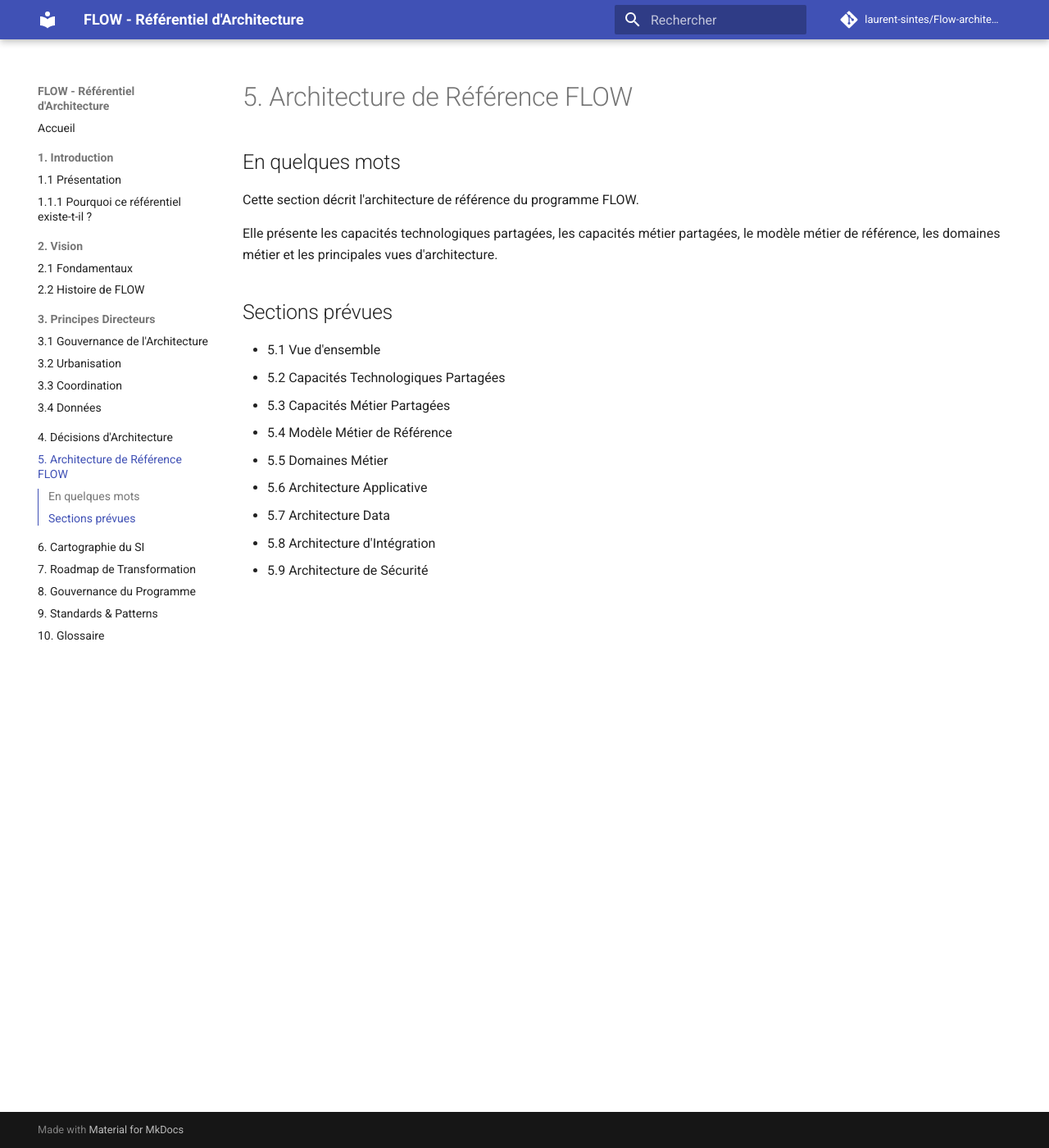
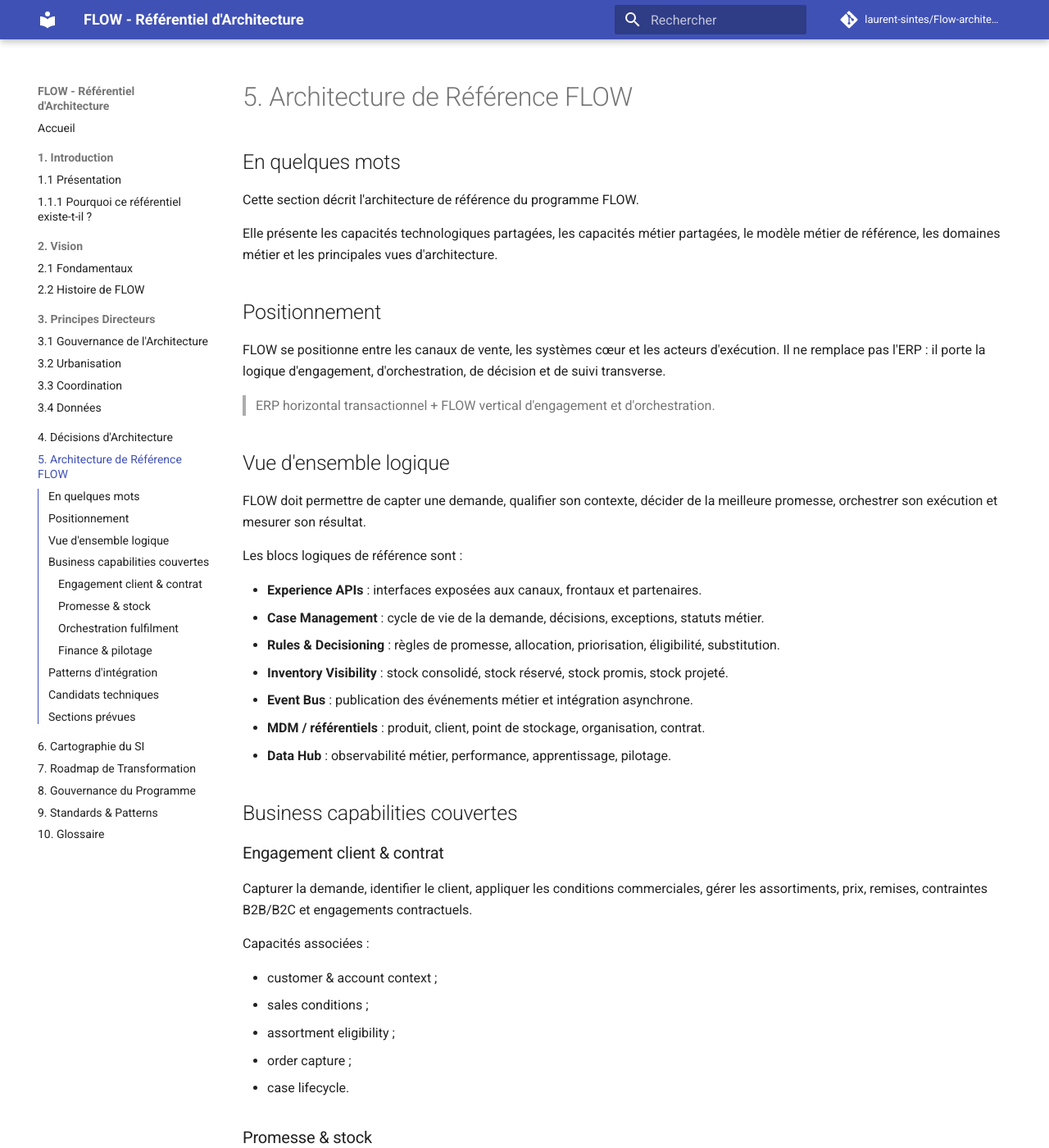
Before and after one commit to laurent-sintes/Flow-architecture, an MkDocs documentation site: the page built from docs/5-architecture-reference/index.md, in a window 1280 px wide and 1400 px high. Shown: the whole window at 82% size. Built offline with MkDocs 1.6.1 and Material for MkDocs 9.7.7, drawn with Linux system fonts in a browser that asks for light colours; comment, search, counter and statistics services are not loaded; some of the changed text lies outside the part shown.

Commit message:
Enrich FLOW reference architecture overview

```diff
--- a/docs/5-architecture-reference/index.md
+++ b/docs/5-architecture-reference/index.md
@@ -5,6 +5,95 @@
 Cette section décrit l'architecture de référence du programme FLOW.
 
 Elle présente les capacités technologiques partagées, les capacités métier partagées, le modèle métier de référence, les domaines métier et les principales vues d'architecture.
+
+## Positionnement
+
+FLOW se positionne entre les canaux de vente, les systèmes cœur et les acteurs d'exécution. Il ne remplace pas l'ERP : il porte la logique d'engagement, d'orchestration, de décision et de suivi transverse.
+
+> ERP horizontal transactionnel + FLOW vertical d'engagement et d'orchestration.
+
+## Vue d'ensemble logique
+
+FLOW doit permettre de capter une demande, qualifier son contexte, décider de la meilleure promesse, orchestrer son exécution et mesurer son résultat.
+
+Les blocs logiques de référence sont :
+
+- **Experience APIs** : interfaces exposées aux canaux, frontaux et partenaires.
+- **Case Management** : cycle de vie de la demande, décisions, exceptions, statuts métier.
+- **Rules & Decisioning** : règles de promesse, allocation, priorisation, éligibilité, substitution.
+- **Inventory Visibility** : stock consolidé, stock réservé, stock promis, stock projeté.
+- **Event Bus** : publication des événements métier et intégration asynchrone.
+- **MDM / référentiels** : produit, client, point de stockage, organisation, contrat.
+- **Data Hub** : observabilité métier, performance, apprentissage, pilotage.
+
+## Business capabilities couvertes
+
+### Engagement client & contrat
+
+Capturer la demande, identifier le client, appliquer les conditions commerciales, gérer les assortiments, prix, remises, contraintes B2B/B2C et engagements contractuels.
+
+Capacités associées :
+
+- customer & account context ;
+- sales conditions ;
+- assortment eligibility ;
+- order capture ;
+- case lifecycle.
+
+### Promesse & stock
+
+Calculer ce qui peut être promis, à quelle date, depuis quel point de stockage, avec quelle priorité et quel risque.
+
+Capacités associées :
+
+- inventory visibility ;
+- ATP / Available to Promise ;
+- reservation ;
+- allocation ;
+- substitution & split.
+
+### Orchestration fulfilment
+
+Transformer la promesse en exécution : sourcing, préparation, expédition, annulation, retour, exception, reprise ou compensation.
+
+Capacités associées :
+
+- sourcing decision ;
+- warehouse / store fulfilment ;
+- transport routing ;
+- return orchestration ;
+- exception handling.
+
+### Finance & pilotage
+
+Produire les événements de gestion nécessaires aux écritures, au contrôle, au rapprochement et au pilotage de la performance.
+
+Capacités associées :
+
+- Compte Rendu d'Événement ;
+- déclencheurs de reconnaissance de revenu ;
+- allocation de coûts ;
+- KPIs opérationnels ;
+- audit trail.
+
+## Patterns d'intégration
+
+- API synchrone pour la promesse et les décisions nécessitant une réponse immédiate.
+- Événements métier pour propager les changements d'état significatifs.
+- CRE pour la traduction finance/gestion des événements opérationnels.
+- Anti-corruption layer entre FLOW et les ERP/WMS/OMS existants.
+- Observabilité transverse : corrélation case, commande, stock, expédition, finance.
+
+## Candidats techniques
+
+Les candidats techniques restent à arbitrer selon les standards groupe, mais la cible peut s'appuyer sur :
+
+- Spring Boot ou Quarkus pour les services métier ;
+- Kafka pour l'événementiel ;
+- Drools / DMN pour certaines règles de décision ;
+- Temporal si un besoin d'orchestration technique durable apparaît ;
+- API Gateway, OpenAPI et AsyncAPI pour les contrats d'intégration ;
+- un data lakehouse pour l'observabilité, le pilotage et l'apprentissage.
 
 ## Sections prévues
 
```
